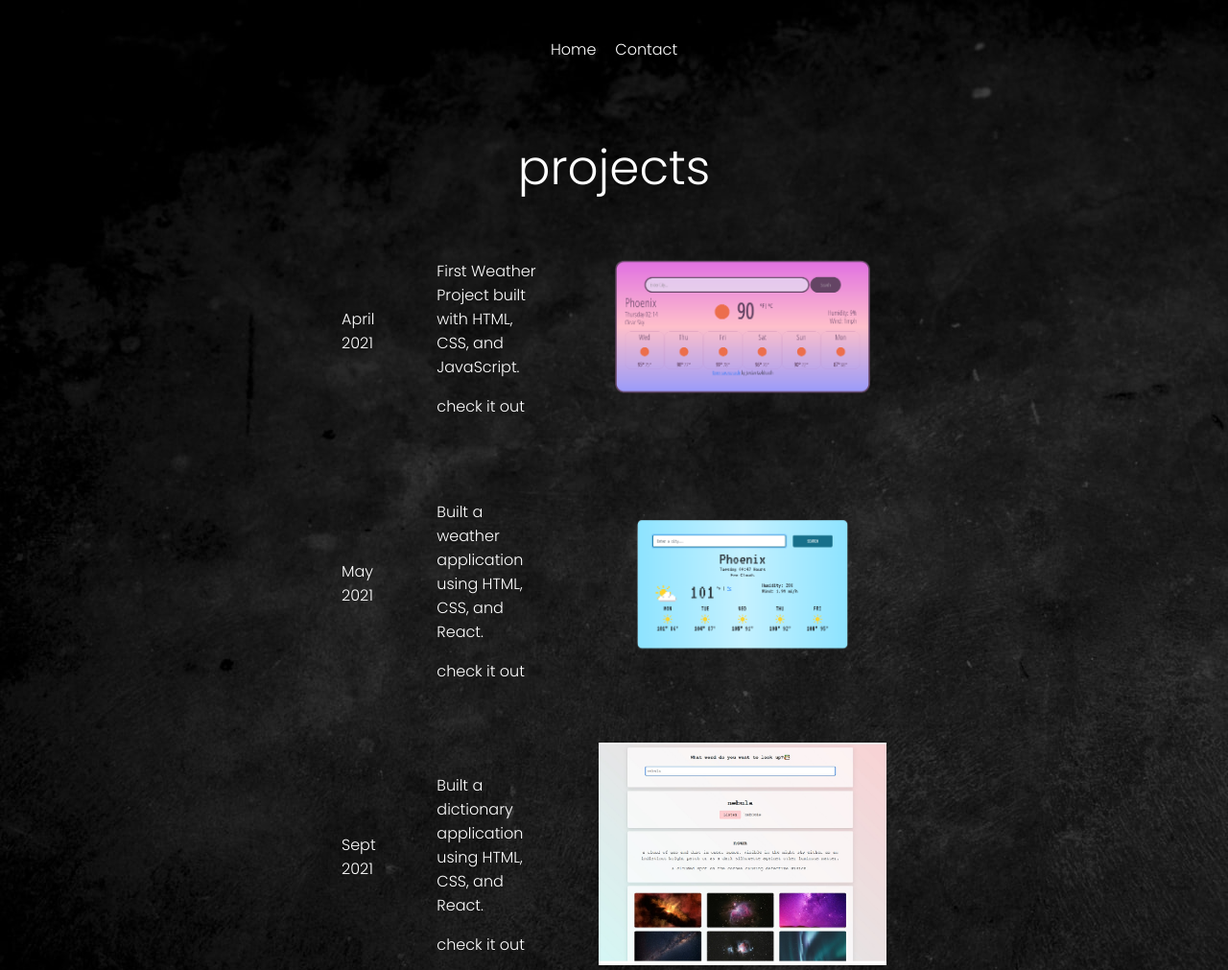
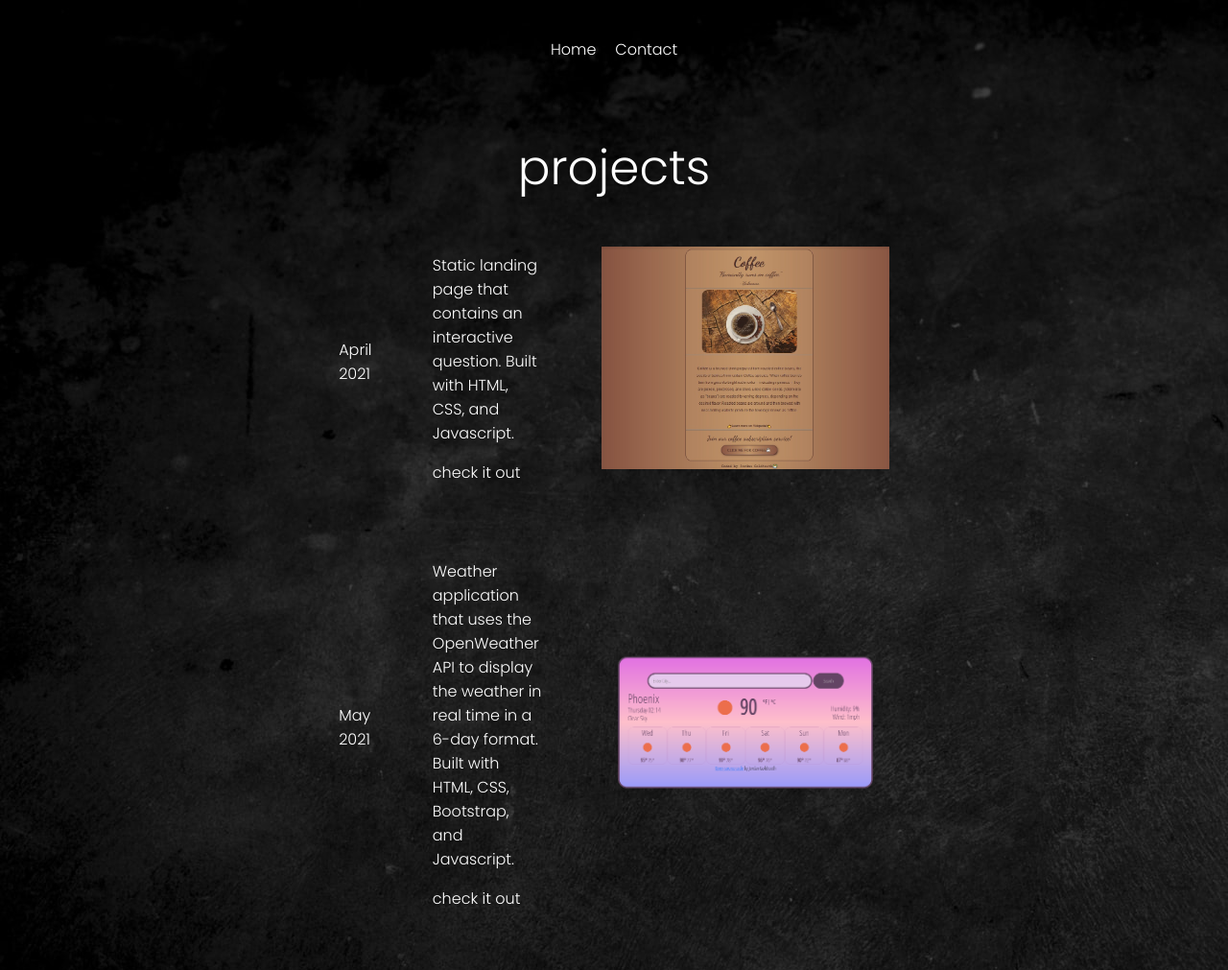
Before and after one commit to jordnlnn/moving-portfolio, a plain HTML site: page src/pages/projects.html in a window 1280 px wide. Shown: the top 1011 px of the page at 96% size. Drawn offline with Linux system fonts and the light colour scheme.

```diff
--- a/src/pages/work.html
+++ b/src/pages/projects.html
@@ -4,7 +4,7 @@
     <meta charset="UTF-8" />
     <meta http-equiv="X-UA-Compatible" content="IE=edge" />
     <meta name="viewport" content="width=device-width, initial-scale=1.0" />
-    <title>Jordan's Work</title>
+    <title>Projects</title>
     <link rel="stylesheet" href="../styles.css" />
   </head>
   <body>
@@ -21,12 +21,35 @@
       <table class="work-details">
         <tr>
           <td>April 2021</td>
+
           <td>
-            <p>First Weather Project built with HTML, CSS, and JavaScript.</p>
+            <p>
+              Static landing page that contains an interactive question. Built
+              with HTML, CSS, and Javascript.
+            </p>
+            <a
+              href="https://s3.amazonaws.com/shecodesio-production/challenge_submissions/files/000/292/319/original/finalProject-1.html?1616639558"
+              >check it out</a
+            >
+          </td>
+          <td>
+            <img src="../../coffee-landing-page.jpg" width="300px" />
+          </td>
+        </tr>
+        <tr>
+          <td>May 2021</td>
+
+          <td>
+            <p>
+              Weather application that uses the OpenWeather API to display the
+              weather in real time in a 6-day format. Built with HTML, CSS,
+              Bootstrap, and Javascript.
+            </p>
             <a href="https://dazzling-swanson-d72047.netlify.app/"
               >check it out</a
             >
           </td>
+
           <td>
             <img
               src="../../first-weather-project-removebg-preview.png"
@@ -35,9 +58,13 @@
           </td>
         </tr>
         <tr>
-          <td>May 2021</td>
+          <td>Sept 2021</td>
           <td>
-            <p>Built a weather application using HTML, CSS, and React.</p>
+            <p>
+              Weather application that uses the OpenWeather API to display the
+              weather in real time in a 5-day format. Built with HTML, CSS,
+              Bootstrap, and React.
+            </p>
             <a href="https://youthful-neumann-4996fb.netlify.app/"
               >check it out</a
             >
@@ -52,7 +79,12 @@
         <tr>
           <td>Sept 2021</td>
           <td>
-            <p>Built a dictionary application using HTML, CSS, and React.</p>
+            <p>
+              Dictionary landing page where you can search for words, listen to
+              pronunciation, see different definitions based on word type, and
+              see example photos. Built with HTML, CSS, React, Bootstrap, Pexels
+              API, and Free Dictionary API.
+            </p>
             <a href="https://zealous-bartik-1e08ce.netlify.app/"
               >check it out</a
             >
--- a/src/styles.css
+++ b/src/styles.css
@@ -24,10 +24,20 @@
 }
 
 h1 {
-  font-size: 100px;
+  font-size: 90px;
   font-weight: 700;
   margin: 0;
   line-height: 1.2em;
+}
+@media only screen and (max-width: 810px) {
+  h1 {
+    font-size: 75px;
+  }
+}
+@media only screen and (max-width: 450px) {
+  h1 {
+    font-size: 50px;
+  }
 }
 h2 {
   margin: 3px;
@@ -112,6 +122,7 @@
   bottom: 0;
   left: 0;
 }
+
 .social i {
   color: rgb(255, 255, 255);
   font-size: 50px;
```
Also changed, not shown: index.html (+2 -5 lines), src/pages/about.html (+2 -1 lines), src/pages/education.html (renamed from src/pages/stack.html, +20 -1 lines), coffee-landing-page.jpg (added), fcc-responsive-web-design-cert-resized.png (added), fcc-responsive-web-design-cert.png (added).
